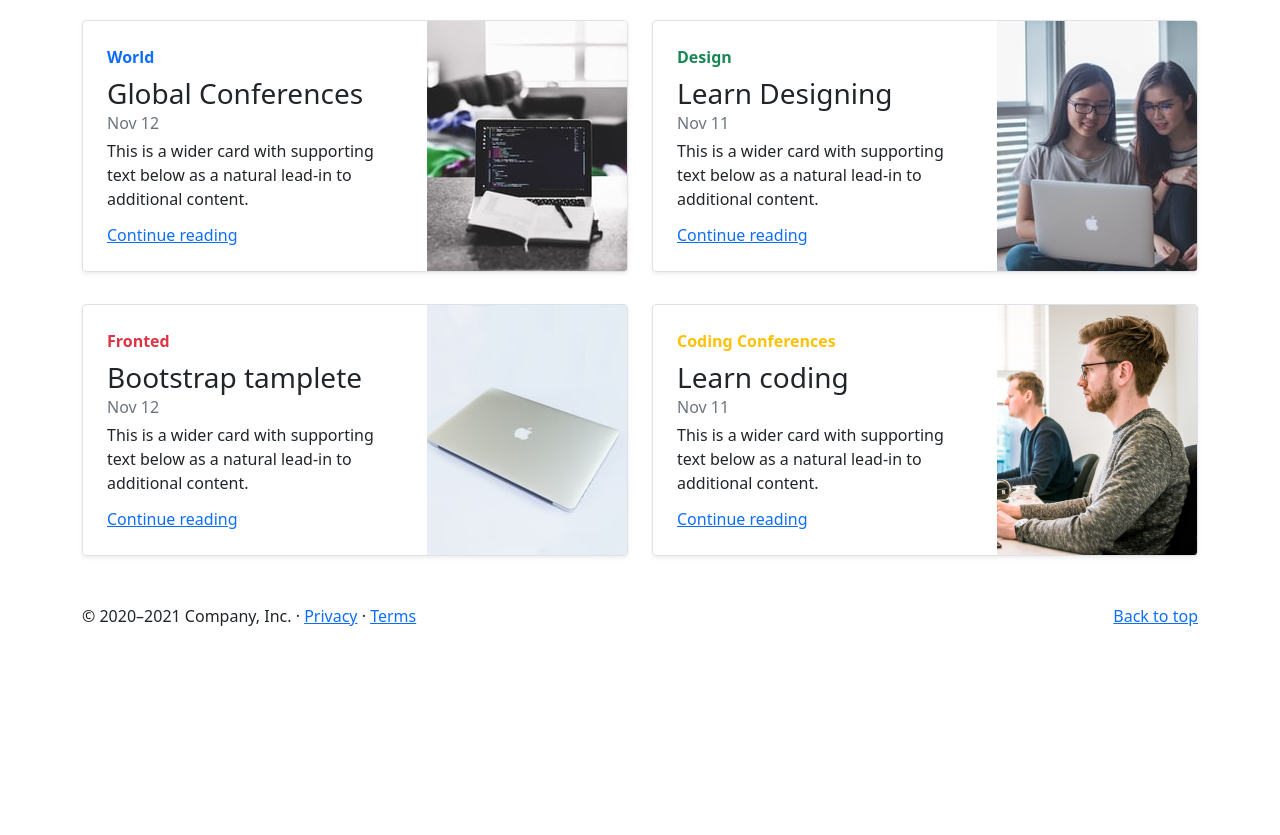
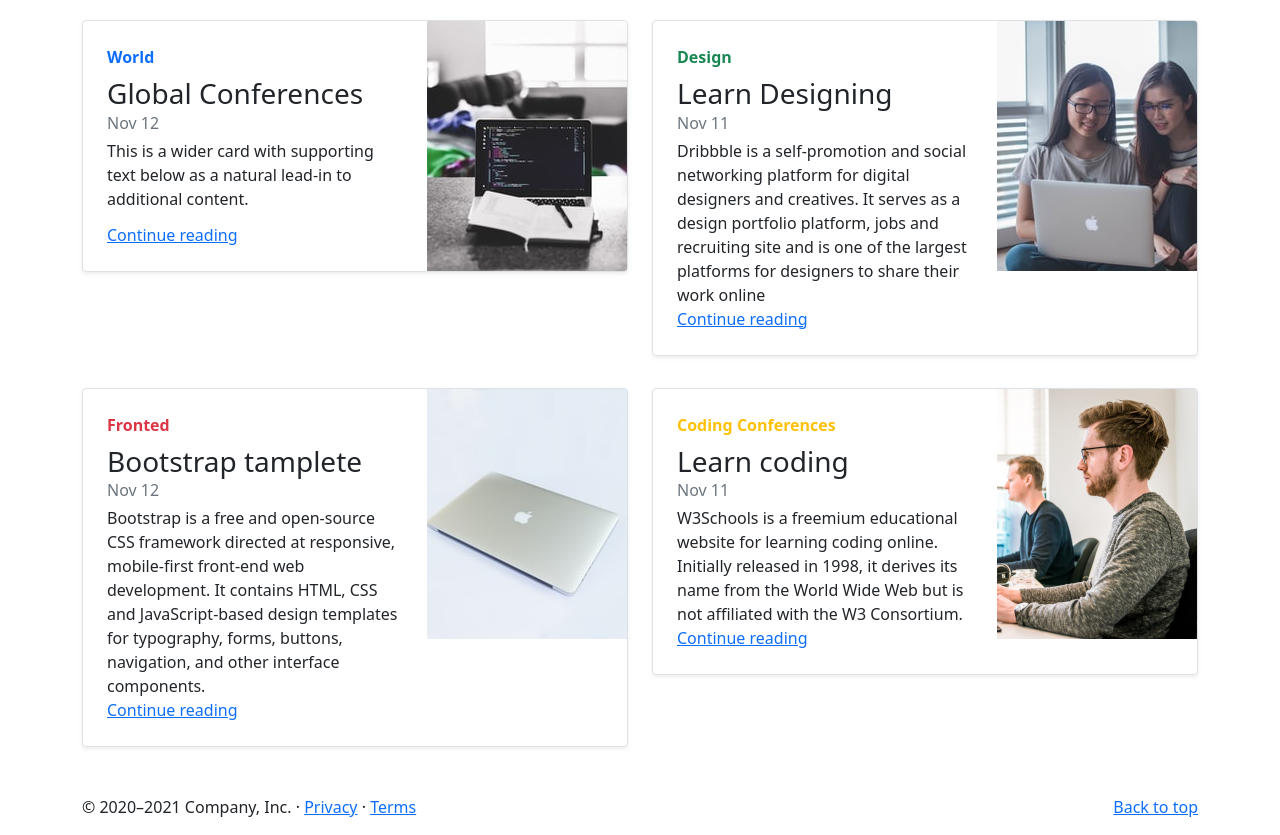
Before and after one commit to Ru28/iCoderBootstrap, a plain HTML site: page index.html in a window 1280 px wide. Shown: the part 1020-1855 px from the top of the page. Before the commit the page ends 1664 px from the top, so only its background shows below. Drawn offline with nearby package versions, Linux system fonts and the light colour scheme.

Commit message:
added link

```diff
--- a/index.html
+++ b/index.html
@@ -220,9 +220,8 @@
                         <strong class="d-inline-block mb-2 text-success">Design</strong>
                         <h3 class="mb-0">Learn Designing</h3>
                         <div class="mb-1 text-muted">Nov 11</div>
-                        <p class="mb-auto">This is a wider card with supporting text below as a natural lead-in to
-                            additional content.</p>
-                        <a href="#" class="stretched-link">Continue reading</a>
+                        <p class="mb-auto">Dribbble is a self-promotion and social networking platform for digital designers and creatives. It serves as a design portfolio platform, jobs and recruiting site and is one of the largest platforms for designers to share their work online</p>
+                        <a href="https://dribbble.com/" class="stretched-link">Continue reading</a>
                     </div>
                     <div class="col-auto d-none d-lg-block">
                         <img src="thumb2.jpeg" class="bd-placeholder-img" width="200" height="250">
@@ -239,9 +238,8 @@
                         <strong class="d-inline-block mb-2 text-danger">Fronted</strong>
                         <h3 class="mb-0">Bootstrap tamplete</h3>
                         <div class="mb-1 text-muted">Nov 12</div>
-                        <p class="card-text mb-auto">This is a wider card with supporting text below as a natural
-                            lead-in to additional content.</p>
-                        <a href="#" class="stretched-link">Continue reading</a>
+                        <p class="card-text mb-auto">Bootstrap is a free and open-source CSS framework directed at responsive, mobile-first front-end web development. It contains HTML, CSS and JavaScript-based design templates for typography, forms, buttons, navigation, and other interface components.</p>
+                        <a href="https://getbootstrap.com/" class="stretched-link">Continue reading</a>
                     </div>
                     <div class="col-auto d-none d-lg-block">
                         <img src="thumb3.jpeg" class="bd-placeholder-img" width="200" height="250">
@@ -256,9 +254,8 @@
                         <strong class="d-inline-block mb-2 text-warning">Coding Conferences</strong>
                         <h3 class="mb-0">Learn coding</h3>
                         <div class="mb-1 text-muted">Nov 11</div>
-                        <p class="mb-auto">This is a wider card with supporting text below as a natural lead-in to
-                            additional content.</p>
-                        <a href="#" class="stretched-link">Continue reading</a>
+                        <p class="mb-auto">W3Schools is a freemium educational website for learning coding online. Initially released in 1998, it derives its name from the World Wide Web but is not affiliated with the W3 Consortium.</p>
+                        <a href="https://www.w3schools.com/" class="stretched-link">Continue reading</a>
                     </div>
                     <div class="col-auto d-none d-lg-block">
                         <img src="thumb7.jpeg" class="bd-placeholder-img" width="200" height="250">
```
